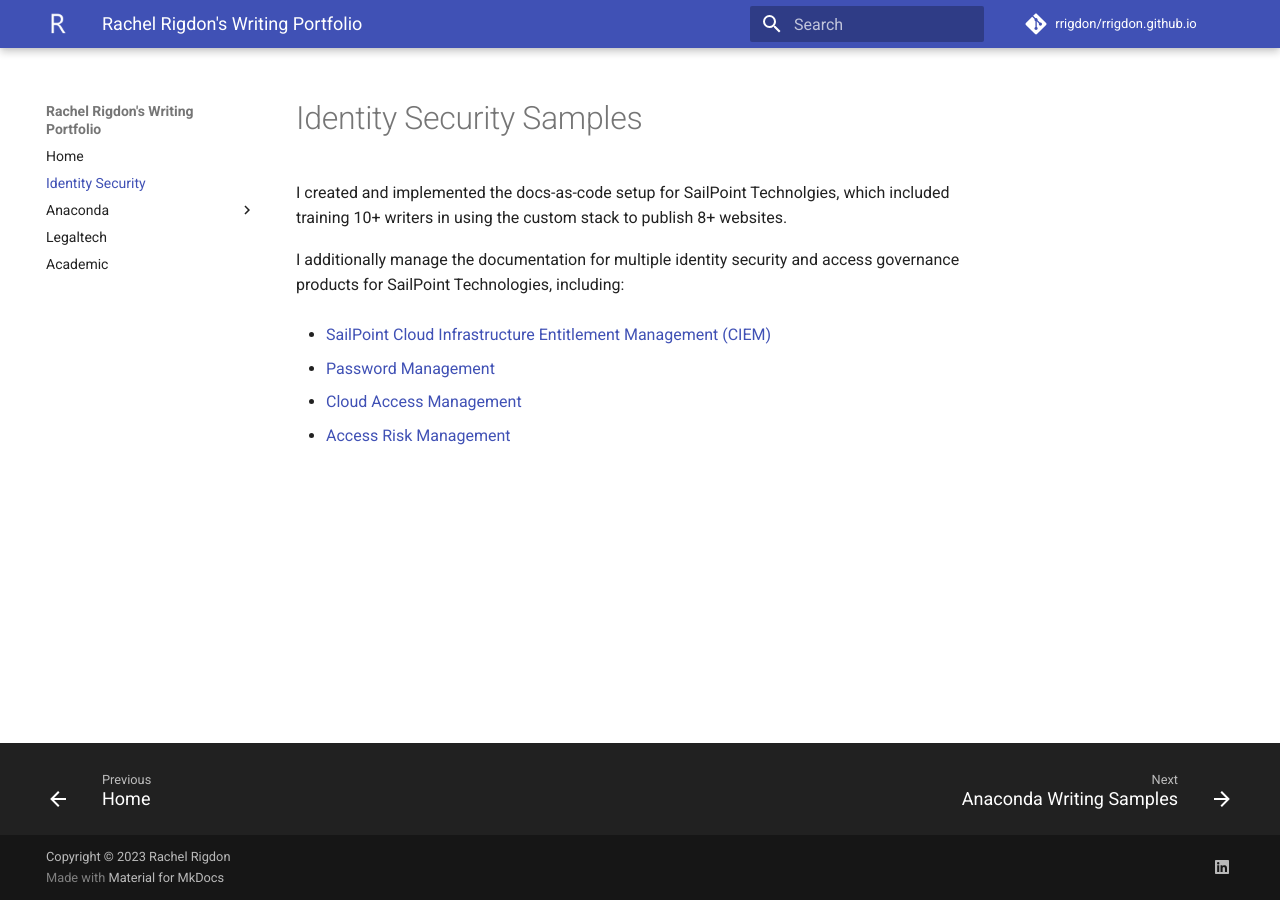
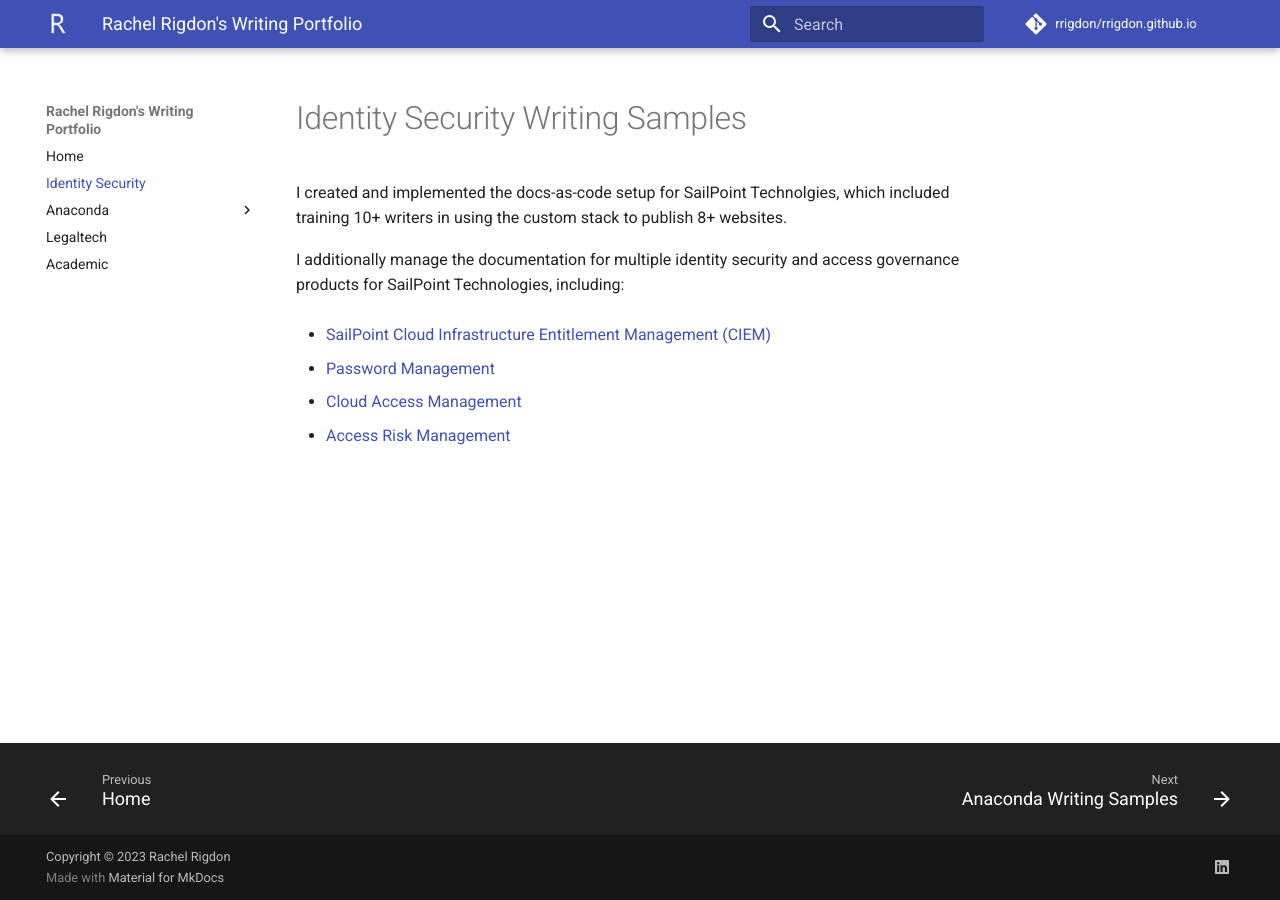
Before and after one commit to rrigdon/rrigdon.github.io, an MkDocs documentation site: the page built from docs/id_security.md, in a window 1280 px wide. Built offline with MkDocs 1.6.1 and Material for MkDocs 9.7.7, drawn with Linux system fonts in a browser that asks for light colours; comment, search, counter and statistics services are not loaded.

Commit message:
added writing to header

```diff
--- a/docs/id_security.md
+++ b/docs/id_security.md
@@ -1,4 +1,4 @@
-# Identity Security Samples
+# Identity Security Writing Samples
 
 I created and implemented the docs-as-code setup for SailPoint Technolgies, which included training 10+ writers in using the custom stack to publish 8+ websites.
 
```
